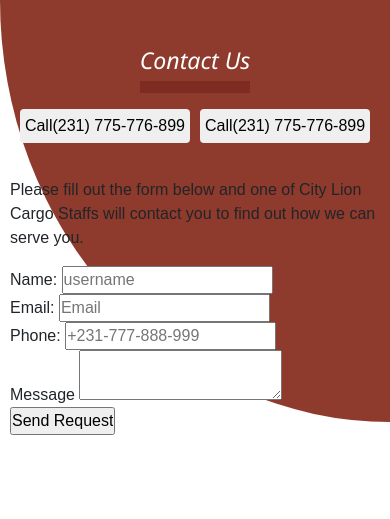
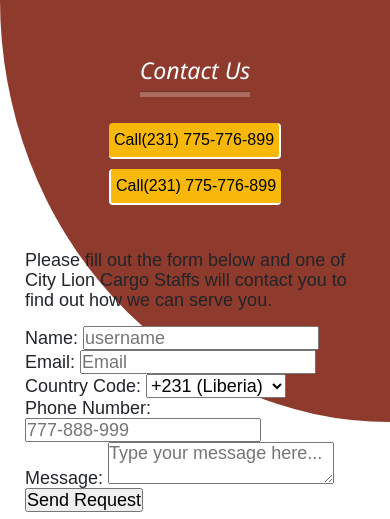
Before and after one commit to codehub34/Shipping-Company, a plain HTML site: page Shipping Agency Company/M2 Cargo Lt.HTML in a window 390 px wide. Shown: the part 4610-5129 px from the top of the page. Before the commit the page ends 5045 px from the top, so only its background shows below. Drawn offline with nearby package versions, Linux system fonts and the light colour scheme; a web font is replaced by a local one.

Commit message:
Backend
Added a storage

```diff
--- a/Shipping Agency Company/M2 Cargo Lt.HTML
+++ b/Shipping Agency Company/M2 Cargo Lt.HTML
@@ -247,18 +247,27 @@
           can serve you.
         </p>
       </div>
-      <form action="">
+      <form action="http://localhost:3000/submit" method="post">
         <label for="name">Name: </label>
-        <input type="text" id="name" placeholder="username"><br>
-        <label for="email">Email: </label>
-        <input type="email" name="email" id="email" placeholder="Email" required><br>
-        <label for="phone">Phone: </label>
-        <input type="text" name="phone" id="phone" placeholder="+231-777-888-999" required> <br>
-        <label for="messega">Message</label>
-        <textarea name="messega" id="messega"></textarea>
-        <input type="submit" name="submit" id="submit" value="Send Request">
-
-      </form>
+         <input type="text" id="name" name="name" placeholder="username" required><br>
+          <label for="email">Email: </label>
+          <input type="email" name="email" id="email" placeholder="Email" required><br>
+            <label for="country-code">Country Code: </label>
+              <select name="country-code" id="country-code">
+                <option value="+231">+231 (Liberia)</option>
+                <option value="+1">+1 (USA)</option>
+                <option value="+44">+44 (UK)</option>
+                <option value="+91">+91 (India)</option>
+                <option value="+61">+61 (Australia)</option>
+                <option value="+81">+81 (Japan)</option>
+                <option value="+33">+33 (France)</option>
+              </select>
+               <label for="phone-number">Phone Number:</label>
+               <input type="tel" name="phone-number" id="phone-number" placeholder="777-888-999" required pattern="[0-9]{3}-[0-9]{3}-[0-9]{3}"><br>
+               <label for="message">Message:</label>
+               <textarea name="message" id="message" placeholder="Type your message here..." required></textarea><br>
+               <input type="submit" name="submit" id="submit" value="Send Request">
+       </form>
      </div>
      </div>
     </section>
--- a/Shipping Agency Company/M2 Cargo Lt.JS
+++ /dev/null
@@ -1,17 +0,0 @@
-
-
-
-const burger = document.querySelector('.burger');
-const nav = document.querySelector('.nav-links');
-
-burger.addEventListener('click', () => {
-  nav.classList.toggle('nav-active');
-  burger.classList.toggle('burger-toggle');
-});
-
-
-const myCarouselElement = document.querySelector('#myCarousel')
-const carousel = new bootstrap.Carousel(myCarouselElement, {
-  interval: 2000,
-  wrap: false
-})
--- a/Shipping Agency Company/M2 CargoLt.CSS
+++ b/Shipping Agency Company/M2 CargoLt.CSS
@@ -675,6 +675,7 @@ header{
   align-items: center;
   background-color: rgba(134, 165, 177, 0.719);
   height: 40vh;
+  padding: 20px 15px;
  }
 
  .contact-content{
@@ -682,7 +683,7 @@ header{
   justify-content: center;
   flex-direction: column;
   align-items: center;
-
+  width: 60%;
 
  }
 
@@ -694,10 +695,8 @@ header{
 
 
  hr{
-    background-color: rgb(75, 0, 0);
-    height:12px;
-    border: none;
-
+    background-color: rgb(255, 253, 253);
+    height:6px;
   }
 
   .contact-btn{
@@ -706,12 +705,31 @@ header{
     align-items: center;
     text-align: center;
     gap: 10px;
+    background-color: #f7b80a;
+    padding: 10px;
   }
 
   .contact-btn1, .contact-btn2{
     border: none;
     padding: 5px;
     border-radius: 4px;
+    background-color: #f7b80a;
+  }
+
+  .contact-btn1{
+    border-right: 2px solid white;
+    border-bottom: 2px solid white;
+  }
+
+  .contact-btn2{
+    border-left: 2px solid white;
+    border-bottom: 2px solid white;
+  }
+
+  .contact-form{
+ padding: 10px;
+ font-size: 18px;
+ line-height: 20px;
   }
 
 
@@ -721,11 +739,10 @@ header{
   .contact-us{
    display: flex;
    flex-wrap: wrap;
-   gap: 35px;
-   padding: 10px;
+   gap: 25px;
    height: 50vh;
    background-color: rgba(119, 18, 0, 0.829);
-   border-bottom-left-radius: 150%;
+   border-bottom-left-radius: 100%;
   }
 
 
@@ -742,6 +759,11 @@ header{
     align-items: center;
     text-align: center;
     gap: 10px;
+    background-color: transparent;
 
   }
+
+  .contact-content{
+    width: 100%;
+  }
 }
```
Also changed, not shown: Shipping Agency Company/server.js (added, +66 -0 lines).
